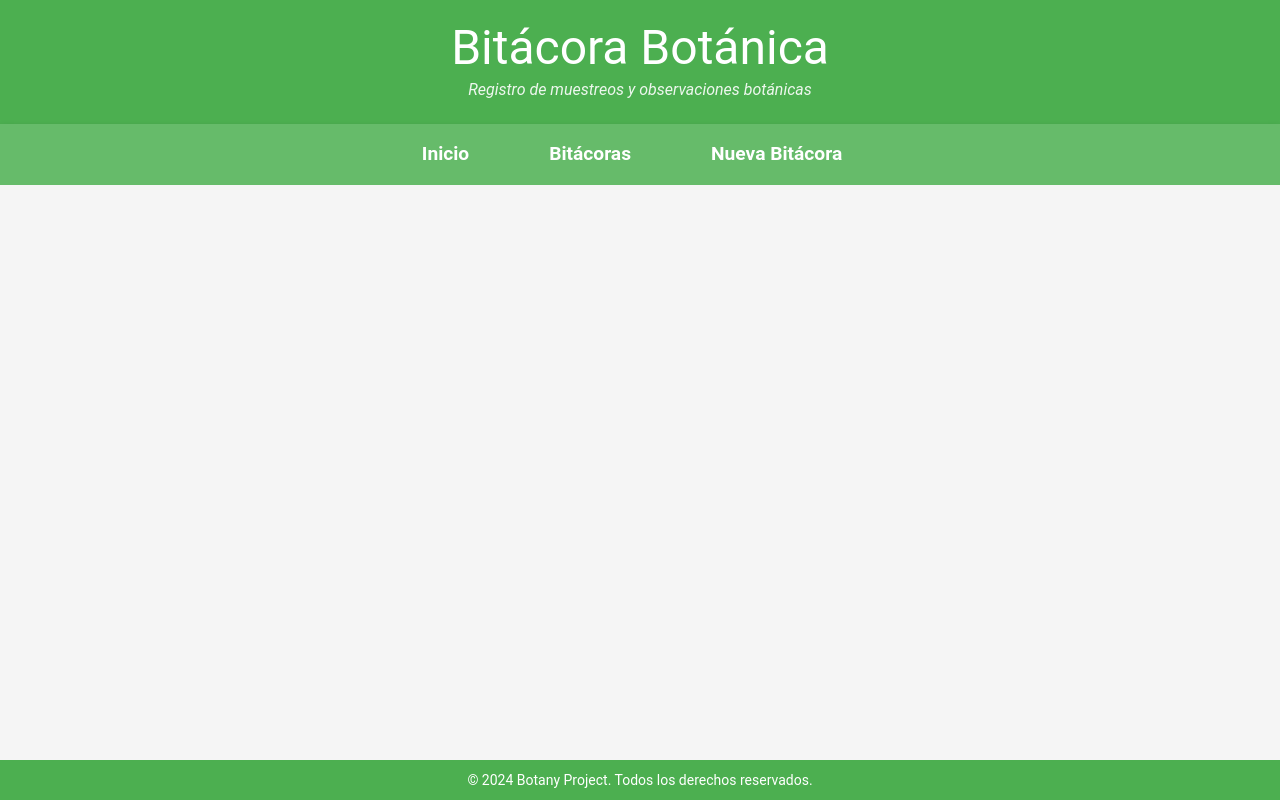
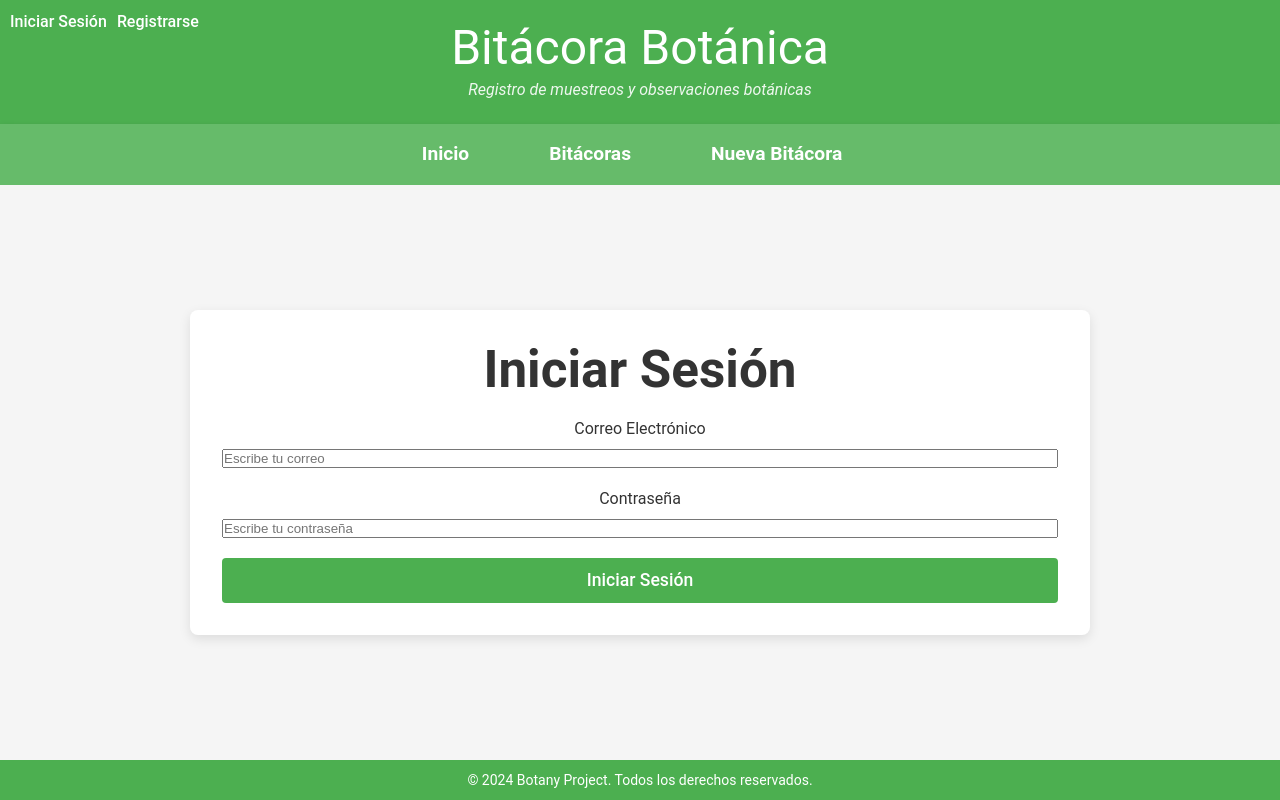
Before and after one commit to AndresMR117/BotanyProject, a React (Vite) app: page /login in a window 1280 px wide. Built offline with nearby package versions, Linux system fonts and the light colour scheme.

Commit message:
Segundo commit

```diff
--- a/src/App.jsx
+++ b/src/App.jsx
@@ -1,6 +1,6 @@
 // src/App.jsx
 import React from 'react';
-import { BrowserRouter as Router, Route, Routes, Link } from 'react-router-dom';
+import { BrowserRouter as Router, Route, Routes } from 'react-router-dom';
 import { ThemeProvider, CssBaseline, createTheme } from '@mui/material';
 
 // Componentes principales
@@ -11,6 +11,8 @@ import HomePage from './Pages/HomePage/HomePage';
 import BitacoraForm from './Pages/BitacoraForm/BitacoraForm';
 import BitacoraList from './Pages/BitacoraList/BitacoraList';
 import BitacoraDetail from './Pages/BitacoraDetail/BitacoraDetail';
+import Login from './Pages/Login/Login';
+import Register from './Pages/Register/Register';
 
 import './App.css';
 
@@ -35,13 +37,15 @@ const App = () => {
       <Router>
         <div className="app-container">
           <Header />
-        <NavBar/>
+          <NavBar />
           <main className="app-content">
             <Routes>
               <Route path="/" element={<HomePage />} />
               <Route path="/bitacoras" element={<BitacoraList />} />
               <Route path="/bitacoras/nueva" element={<BitacoraForm />} />
               <Route path="/bitacoras/:id" element={<BitacoraDetail />} />
+              <Route path="/login" element={<Login />} />
+              <Route path="/register" element={<Register />} />
             </Routes>
           </main>
           <Footer />
--- /dev/null
+++ b/src/Components/AuthButtons/AuthButtons.css
@@ -0,0 +1,15 @@
+.auth-buttons {
+    position: absolute; /* Posiciona los botones de forma absoluta */
+    top: 10px;         /* Ajusta la distancia desde la parte superior */
+    left: 10px;        /* Ajusta la distancia desde la izquierda */
+  }
+
+  .auth-buttons a {
+    margin-right: 10px; /* Espacio entre los botones */
+    text-decoration: none; /* Sin subrayado */
+    color: #fff; /* Color del texto */
+  }
+
+  .auth-buttons a:hover {
+    color: #ccc; /* Color al pasar el mouse */
+  }
--- /dev/null
+++ b/src/Components/AuthButtons/AuthButtons.jsx
@@ -0,0 +1,14 @@
+import React from 'react';
+import { Link } from 'react-router-dom';
+import './AuthButtons.css'; // Asegúrate de crear este archivo CSS
+
+const AuthButtons = () => {
+  return (
+    <div className="auth-buttons">
+      <Link to="/login">Iniciar Sesión</Link>
+      <Link to="/register">Registrarse</Link>
+    </div>
+  );
+};
+
+export default AuthButtons;
--- a/src/Components/Header/Header.jsx
+++ b/src/Components/Header/Header.jsx
@@ -1,11 +1,14 @@
-// src/components/Header.jsx
 import React from 'react';
+import { Typography, Box } from '@mui/material';
+import AuthButtons from '../AuthButtons/AuthButtons'; // Asegúrate de importar el componente
 import './Header.css';
-import { Typography, Box } from '@mui/material';
 
 const Header = () => {
   return (
     <Box className="header-container">
+      <div className="header-left">
+        <AuthButtons />
+      </div>
       <Typography variant="h3" className="header-title">
         Bitácora Botánica
       </Typography>
--- /dev/null
+++ b/src/Pages/Login/Login.css
@@ -0,0 +1,26 @@
+.login {
+    display: flex;
+    flex-direction: column;
+    gap: 1.2rem;
+  }
+
+  .form-field {
+    display: flex;
+    flex-direction: column;
+    gap: 0.5rem;
+  }
+
+  .submit-button {
+    padding: 0.8rem 1.5rem;
+    background-color: #4caf50;
+    color: white;
+    font-size: 1.1em;
+    border: none;
+    border-radius: 4px;
+    cursor: pointer;
+    transition: background-color 0.3s ease;
+  }
+
+  .submit-button:hover {
+    background-color: #388e3c;
+  }
--- /dev/null
+++ b/src/Pages/Login/Login.jsx
@@ -0,0 +1,21 @@
+import React from 'react';
+import './Login.css';
+
+const Login = () => {
+  return (
+    <section className="login">
+      <h1>Iniciar Sesión</h1>
+      <div className="form-field">
+        <label>Correo Electrónico</label>
+        <input type="email" placeholder="Escribe tu correo" />
+      </div>
+      <div className="form-field">
+        <label>Contraseña</label>
+        <input type="password" placeholder="Escribe tu contraseña" />
+      </div>
+      <button className="submit-button">Iniciar Sesión</button>
+    </section>
+  );
+};
+
+export default Login;
--- /dev/null
+++ b/src/Pages/Register/Register.css
@@ -0,0 +1,26 @@
+.register {
+    display: flex;
+    flex-direction: column;
+    gap: 1.2rem;
+  }
+
+  .form-field {
+    display: flex;
+    flex-direction: column;
+    gap: 0.5rem;
+  }
+
+  .submit-button {
+    padding: 0.8rem 1.5rem;
+    background-color: #4caf50;
+    color: white;
+    font-size: 1.1em;
+    border: none;
+    border-radius: 4px;
+    cursor: pointer;
+    transition: background-color 0.3s ease;
+  }
+
+  .submit-button:hover {
+    background-color: #388e3c;
+  }
--- /dev/null
+++ b/src/Pages/Register/Register.jsx
@@ -0,0 +1,21 @@
+import React from 'react';
+import './Register.css';
+
+const Register = () => {
+  return (
+    <section className="register">
+      <h1>Registrarse</h1>
+      <div className="form-field">
+        <label>Correo Electrónico</label>
+        <input type="email" placeholder="Escribe tu correo" />
+      </div>
+      <div className="form-field">
+        <label>Contraseña</label>
+        <input type="password" placeholder="Escribe tu contraseña" />
+      </div>
+      <button className="submit-button">Registrarse</button>
+    </section>
+  );
+};
+
+export default Register;
```
